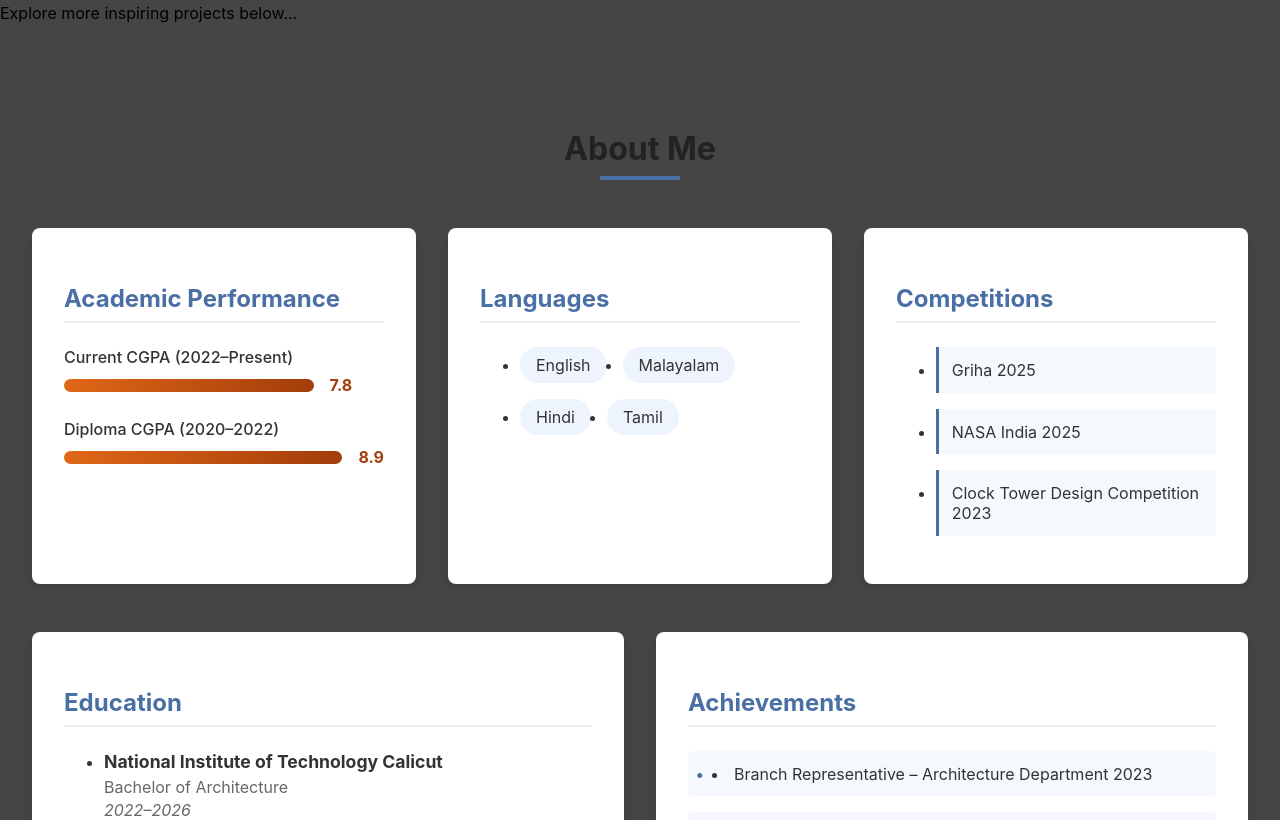
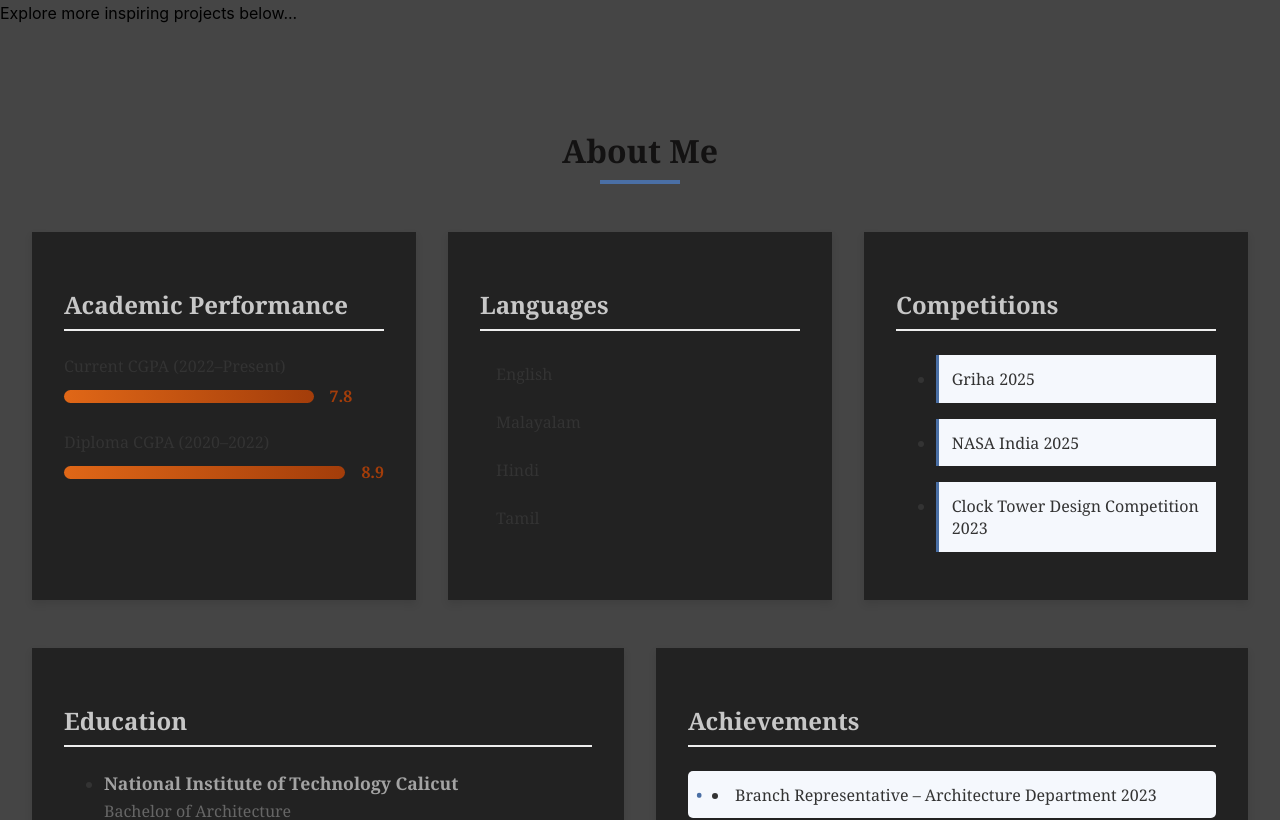
Before and after one commit to Midhun1618/architect_architect, a React (Create React App) app: page / in a window 1280 px wide. Shown: the part 2220-3040 px from the top of the page. Built offline with nearby package versions, Linux system fonts and the light colour scheme.

Commit message:
about section font and color

```diff
--- a/src/About.css
+++ b/src/About.css
@@ -1,13 +1,15 @@
 .about-section {
     padding: 4rem 2rem;;
     color: #333;
+    align-items: center;
+    font-family: 'Georgia', serif;
   }
 
   .section-title {
     text-align: center;
     font-size: 2rem;
     margin-bottom: 3rem;
-    color: #222;
+    color: #131212;
     position: relative;
   }
 
@@ -31,9 +33,8 @@
   .about-row > div {
     flex: 1;
     min-width: 300px;
-    background: white;
+    background: #222;
     padding: 2rem;
-    border-radius: 8px;
     box-shadow: 0 4px 8px rgba(0, 0, 0, 0.1);
     transition: transform 0.3s ease, box-shadow 0.3s ease;
   }
@@ -46,7 +47,7 @@
   h3 {
     font-size: 1.5rem;
     margin-bottom: 1.5rem;
-    color: #4a6fa5;
+    color: #c7c7c7;
     border-bottom: 2px solid #eee;
     padding-bottom: 0.5rem;
   }
@@ -82,19 +83,21 @@
     color: #a33d0a;
   }
 
-  /* Languages Styles */
+
   .languages-list {
-    display: flex;
+    list-style-type: circle;
+    padding: 0;
+    gap: 1rem;
     flex-wrap: wrap;
-    gap: 1rem;
   }
 
   .language-item {
-    background: #eef4fd;
+    display: block;
+    margin-bottom: 10px;
     padding: 0.5rem 1rem;
-    border-radius: 20px;
     transition: all 0.3s ease;
   }
+
 
   .language-item:hover {
     background: #4a6fa5;
@@ -137,7 +140,7 @@
   .education-item h4 {
     font-size: 1.1rem;
     margin-bottom: 0.3rem;
-    color: #333;
+    color: #a3a3a3;
   }
 
   .education-item p {
```
